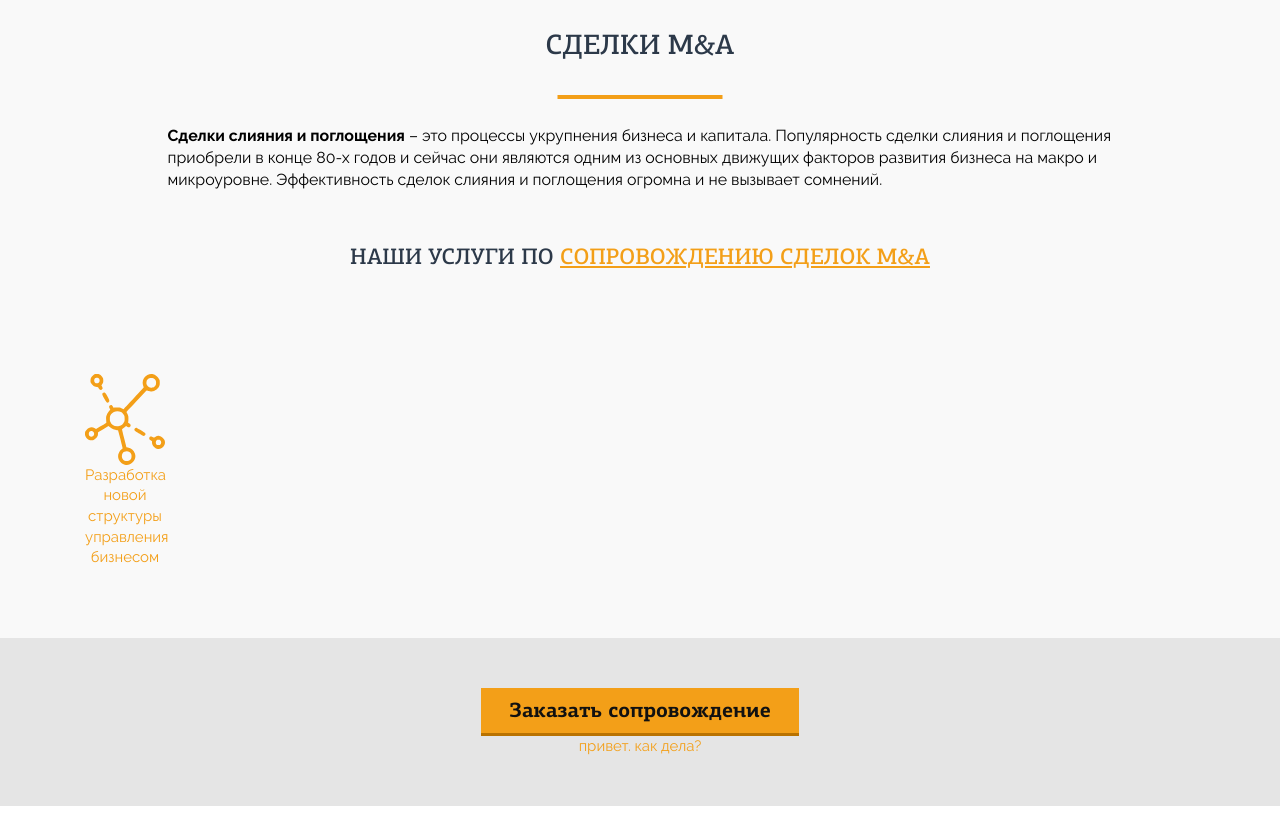
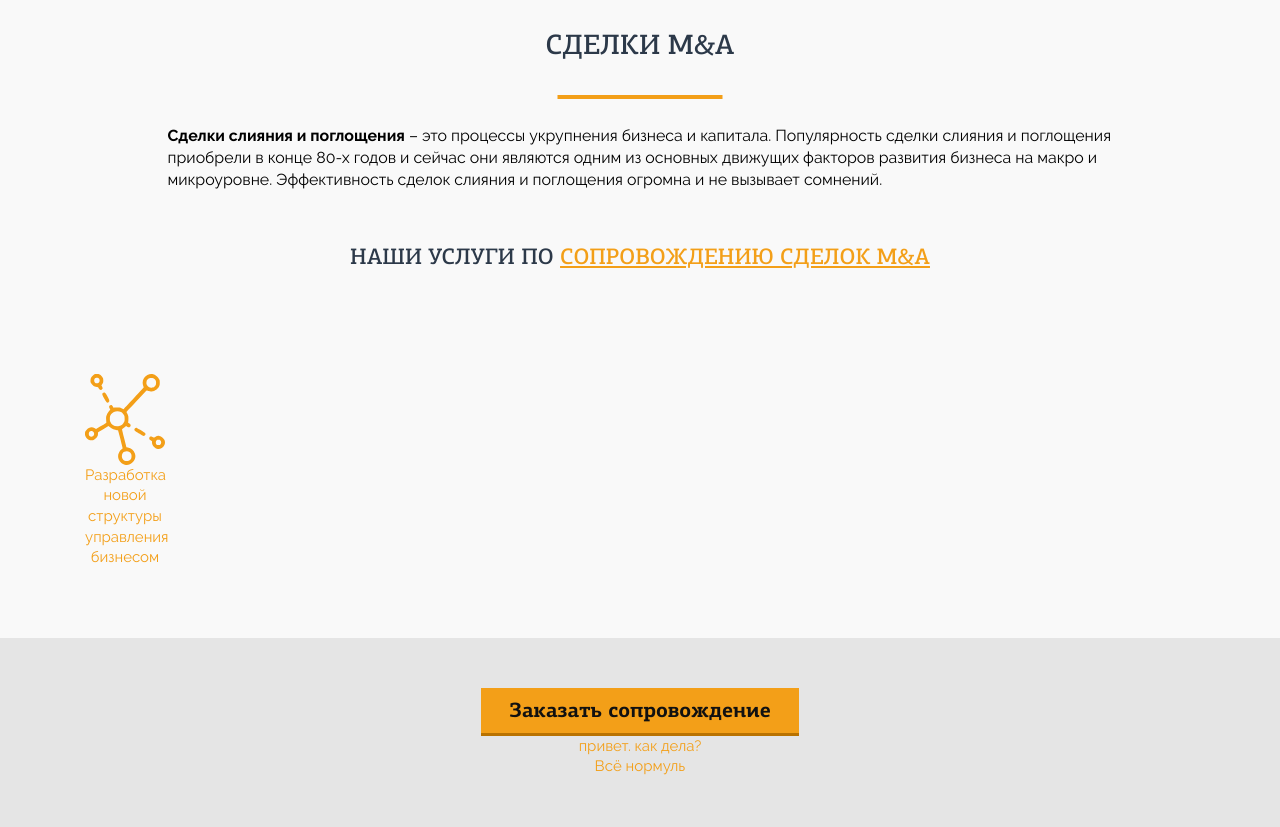
Before and after one commit to NeoWorkPage/onepage, a website: page app/index.html in a window 1280 px wide. Shown: the part 2164-2991 px from the top of the page. Before the commit the page ends 2970 px from the top, so only its background shows below. Drawn offline with Linux system fonts and the light colour scheme.

Commit message:
Новое html

```diff
--- a/app/index.html
+++ b/app/index.html
@@ -269,6 +269,7 @@
 			<div class="section-bottom">
 			<a href="#" class="buttons">Заказать сопровождение</a>
 			<div class="clsa">привет. как дела?</div>
+			<div class="chh">Всё нормуль</div>
 		</div>
 	</section>
 
```
